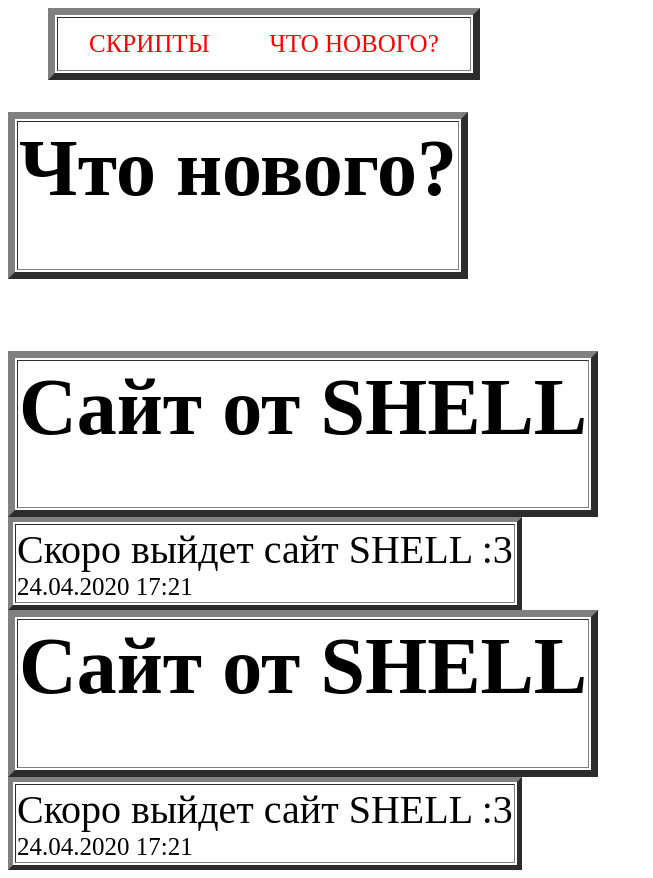
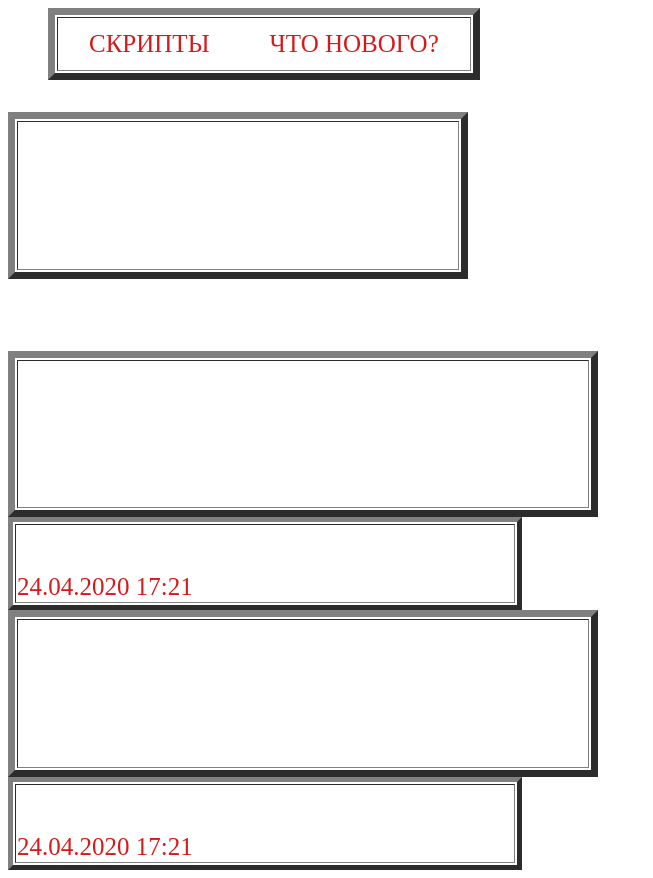
Before and after one commit to SHELLscripts245/SHELLscriptsYT, a plain HTML site: page news.html in a window 1280 px wide. Shown: the whole page, without its empty margins (0-653 px from the left). Drawn offline with Linux system fonts and the light colour scheme.

Commit message:
Update whatnew.css

```diff
--- a/whatnew.css
+++ b/whatnew.css
@@ -4,6 +4,11 @@ font-size: 25px;
 
 .a {
 font-size: 40px;
+color: #ffffff;
+}
+
+.b {
+color: #d61a1a
 }
 
 naw {
```
